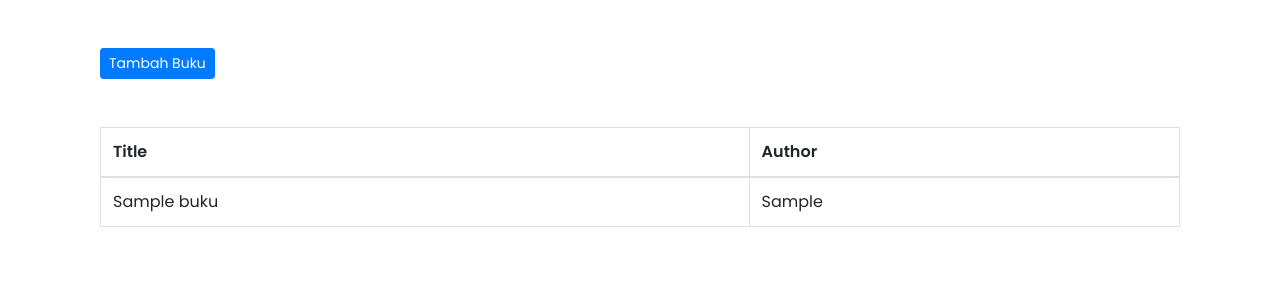
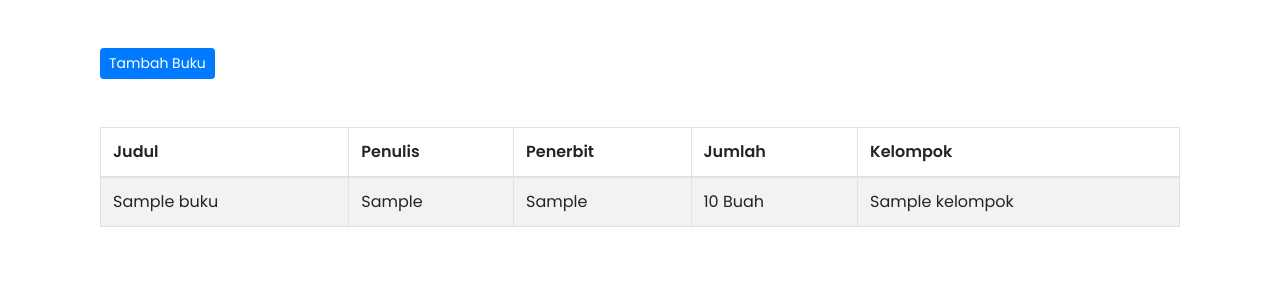
Before and after one commit to abgvin/perpus, a Django app: page / in a window 1280 px wide. Shown: the part 63-363 px from the top of the page. Run offline with Django 3.2, Linux system fonts and the light colour scheme; tables that the repository leaves empty hold one stand-in row (values such as "Sample post"); some libraries are stand-ins or nearby versions.

Commit message:
Crud Menampilkan data

```diff
--- a/perpustakaan/templates/buku.html
+++ b/perpustakaan/templates/buku.html
@@ -3,11 +3,14 @@
 {% block content %}
   <div class="container">
     <a href="/tambah-buku/" class="btn btn-primary btn-sm mb-5">Tambah Buku</a>
-    <table class="table table-bordered table-hover">
+    <table class="table table-bordered table-hover table-striped">
       <thead>
         <tr>
-          <th>Title</th>
-          <th>Author</th>
+          <th>Judul</th>
+          <th>Penulis</th>
+          <th>Penerbit</th>
+          <th>Jumlah</th>
+          <th>Kelompok</th>
         </tr>
       </thead>
       <tbody>
@@ -15,6 +18,9 @@
           <tr>
             <td>{{ book.judul }}</td>
             <td>{{ book.penulis }}</td>
+            <td>{{ book.penerbit }}</td>
+            <td>{{ book.jumlah }} Buah</td>
+            <td>{{ book.kelompok }}</td>
           </tr>
       {% endfor %}
       </tbody>
--- a/perpustakaan/views.py
+++ b/perpustakaan/views.py
@@ -5,6 +5,7 @@ from perpustakaan.form import FormBuku
 def buku(request):
     page_title = 'Books'
     books = Buku.objects.all()
+    # ? books = Buku.objects.filter(kelompok__nama='Produktif')[:2]
 
     datas = {
         'page_title': page_title,
```
